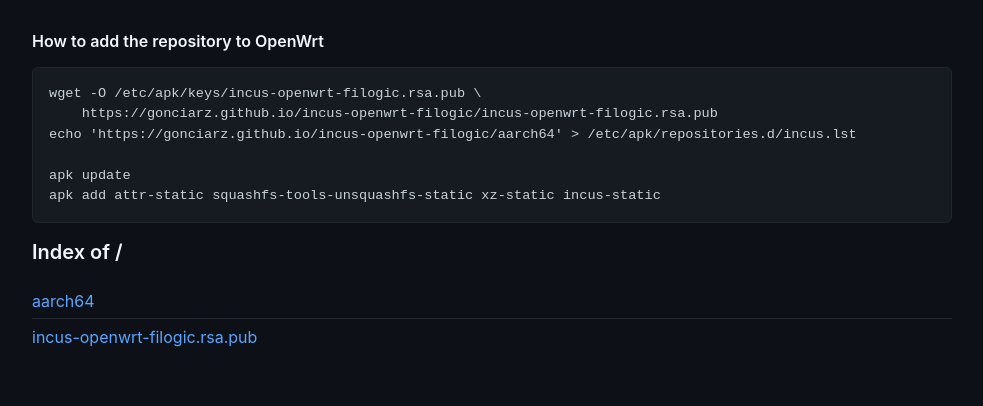
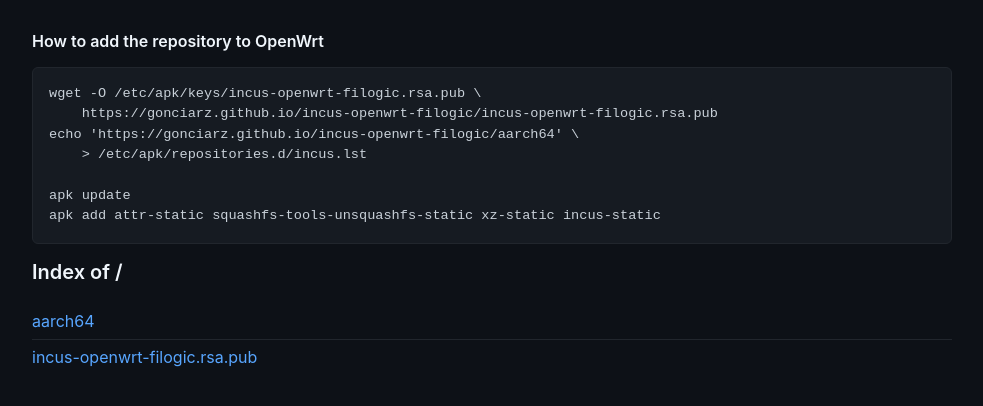
Before and after one commit to gonciarz/incus-openwrt-filogic, a plain HTML site: page index.html in a window 1280 px wide. Shown: the part 134-540 px from the top of the page, without its empty margins (148-1131 px from the left). Drawn offline with Linux system fonts and the light colour scheme.

Commit message:
deploy: 68a8f74ec8e82a6dee76948abb998abab817b6a4

```diff
--- a/index.html
+++ b/index.html
@@ -10,7 +10,8 @@
 <h2>How to add the repository to OpenWrt</h2>
 <pre>wget -O /etc/apk/keys/incus-openwrt-filogic.rsa.pub \
     https://gonciarz.github.io/incus-openwrt-filogic/incus-openwrt-filogic.rsa.pub
-echo 'https://gonciarz.github.io/incus-openwrt-filogic/aarch64' > /etc/apk/repositories.d/incus.lst
+echo 'https://gonciarz.github.io/incus-openwrt-filogic/aarch64' \
+    > /etc/apk/repositories.d/incus.lst
 
 apk update
 apk add attr-static squashfs-tools-unsquashfs-static xz-static incus-static</pre>
```
Also changed, not shown: 5 other files.
